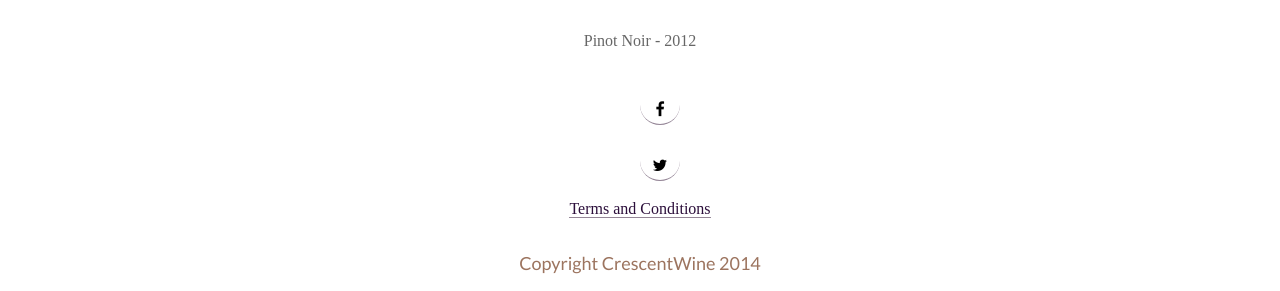
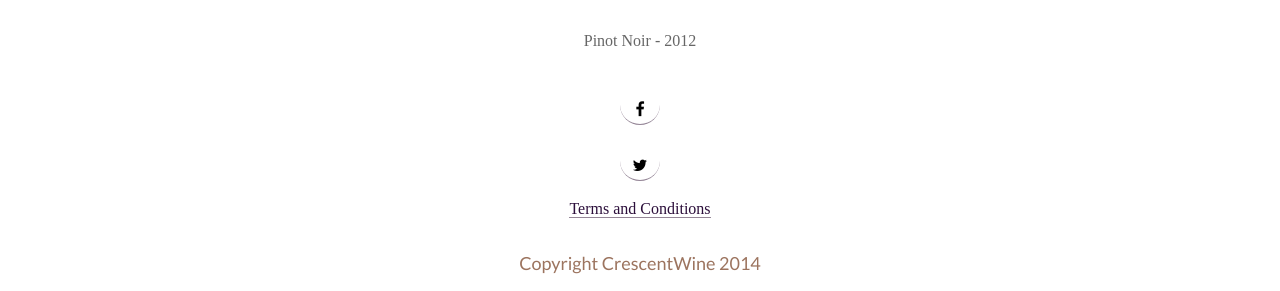
Before and after one commit to EvanAG/ecommerce-website, a Jekyll site: the page built from index.html, in a window 1280 px wide. Shown: the part 2237-2528 px from the top of the page. Built offline with Jekyll 4.4.1, drawn with Linux system fonts in a browser that asks for light colours; nearby versions of some CDN libraries; some web fonts are replaced; Markdown is read by kramdown in place of the engine named in the settings.

Commit message:
Fixed stuff.

```diff
--- a/_includes/css/typography.css
+++ b/_includes/css/typography.css
@@ -27,6 +27,10 @@ h1 {
 
 li {
   text-align: center;
+}
+
+ul {
+  -webkit-padding-start: 0px;
 }
 
 .yotta {
@@ -141,6 +145,7 @@ a:focus {
 
 ul {
 	list-style-type: none;
+  -webkit-padding-start: 0px;
 }
 
 ul li {
```
